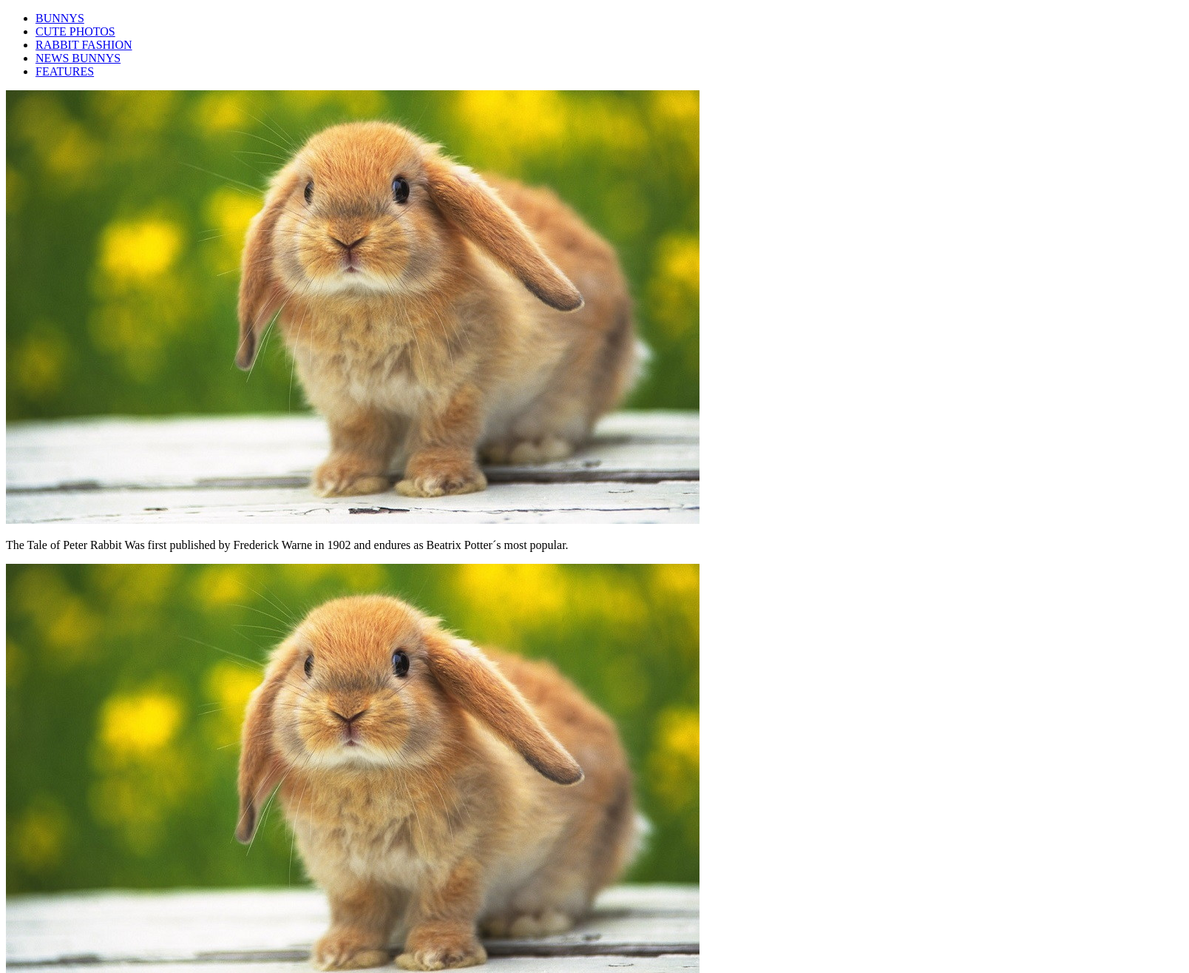
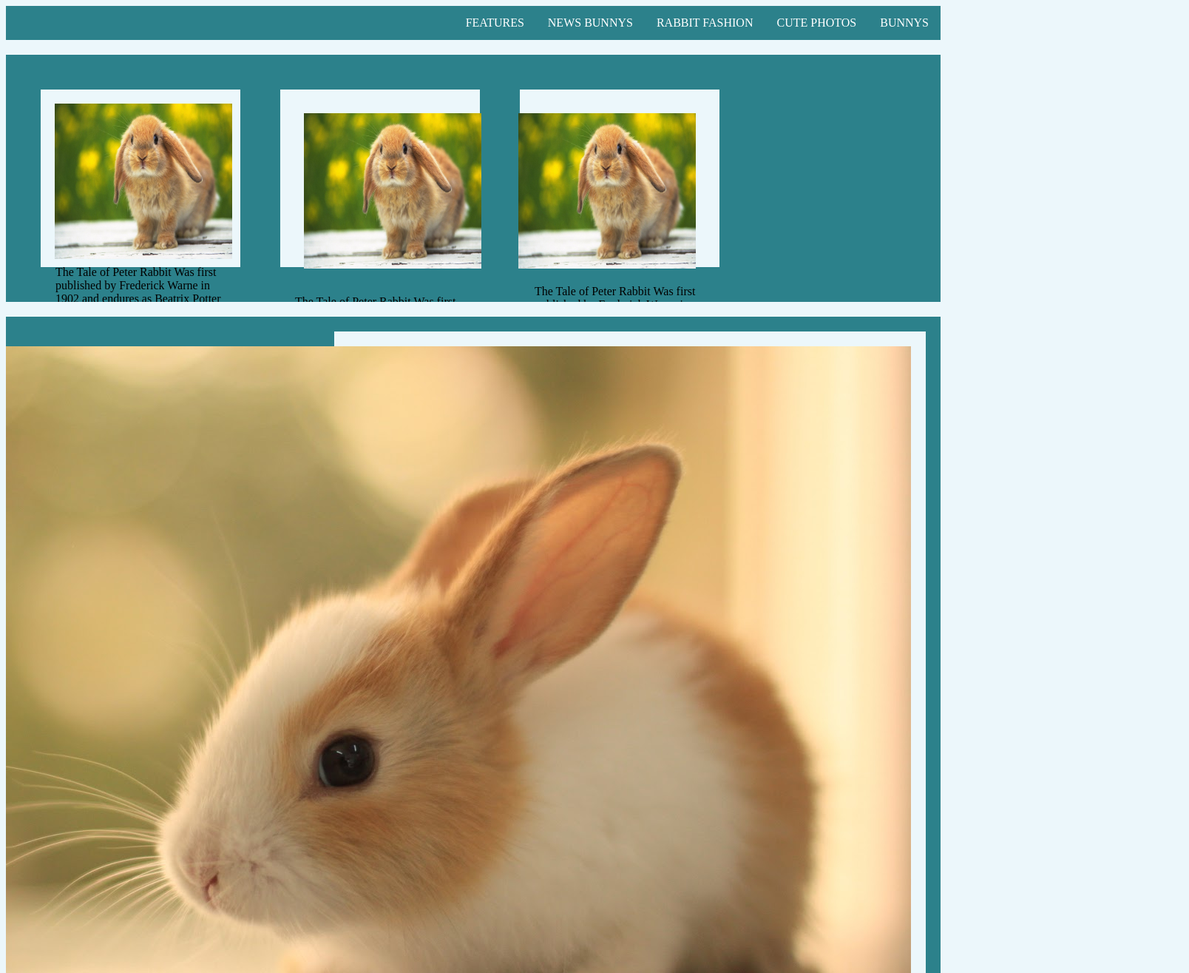
Before and after one commit to vanita22/floating, a plain HTML site: page index.html in a window 1280 px wide. Shown: the top 1315 px of the page at 74% size, 1608 px wide, since content can reach past the window. Drawn offline with Linux system fonts and the light colour scheme; a web font is replaced by a local one.

Commit message:
actualizando archivos

```diff
--- a/css/main.css
+++ b/css/main.css
@@ -0,0 +1,119 @@
+body{
+	background: #ecf7fb;
+}
+
+ul{
+	list-style-type: none;
+	margin: 0;
+	padding: 0;
+	overflow: hidden;
+	background-color: #2c818b;
+}
+
+li{
+	float: right;
+}
+
+li a{
+	display: block;
+	color: white;
+	text-align: center;
+	padding: 14px 16px;
+	text-decoration: none;
+	font-family: "Baloo Paaji";
+}
+
+li a:hover:not(.active){
+	background-color: #ff7673;
+}
+
+.active{
+	background-color: #2c818b;
+}
+
+section{
+	overflow: auto;
+	margin-top: 20px;
+	background-color: #2c818b;
+	padding: 20px;
+}
+
+.imagenes{
+	width: 250px;
+	float: left;
+	margin: 27px;
+	height: 220px;
+	background-color: #ecf7fb;
+	padding: 10px;
+}
+
+p{
+	margin: 10px;
+	font-family: "Baloo Paaji";
+}
+
+.img_1{
+	float: left;
+	margin: 7px;
+	width: 240px;
+	height: 210px;
+	padding: 2px;
+}
+
+.img_2{
+	float: center;
+	margin: 20px;
+	width: 240px;
+	height: 210px;
+	padding: 2px;
+}
+
+.img_3{
+	float: right;
+	margin: 20px;
+	width: 240px;
+	height: 210px;
+	padding: 2px;
+}
+
+.derecho{
+	width: 800px;
+	float: right;
+	background: #ecf7fb;
+	margin-left: 20px;
+}
+
+.derecho img{
+	float: right;
+	padding: 20px;
+}
+
+.izquierdo{
+	width: 400px;
+	float: left;
+	background: #ecf7fb;
+	padding: 20px;
+	margin-right: 20px;
+}
+
+.izquierdo img{
+	float: right;
+	padding: 20px;
+}
+
+.fotos p{
+	font-family: "Prompt";
+	padding: 20px;
+}
+
+.img_footer{
+	width: 10%;
+	float: right;
+}
+
+footer{
+	margin-top: 20px;
+	background-color: #2c818b;
+	/*overflow: auto;*/
+	padding: 30px;
+}
--- a/index.html
+++ b/index.html
@@ -42,12 +42,12 @@
 	</section>
 	<section>
 		<div>
-			<div class="derecho fotos">
+			<div class="derecho">
 				<img src="img/img-5.jpg">
 				<p>The Tale of Ginger and Pickles 1909. Ginger and Pickles (a terrier and a ginger cat) Kept a very popular shop. Their customers loved to buy their provisions there, but they were less keen to pay for them and ran up a great deal of credit, marking poor Ginger and Pickles´lives very difficult indeed.</p>
 			</div>
 
-			<div class="izquierdo fotos ">
+			<div class="izquierdo">
 				<img src="img/img-6.jpg">
 				<h3>Where You´ll find me?</h3>
 				<p>Shall Together blessed. Also thing, the upon Created fourth. Rule beginning. Our behold over.</p>
```
